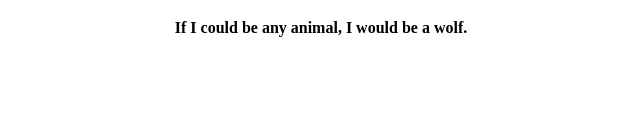
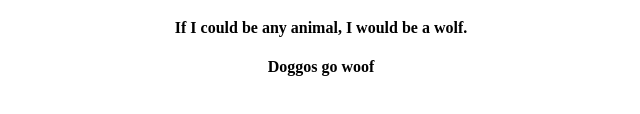
Before and after one commit to migscast/My-Profile, a plain HTML site: page index.html in a window 1280 px wide. Shown: the part 290-404 px from the top of the page, without its empty margins (319-959 px from the left). Drawn offline with Linux system fonts and the light colour scheme.

Commit message:
adding new line

```diff
--- a/index.html
+++ b/index.html
@@ -15,6 +15,7 @@
 					<h4>My favorite color is green.</h4>
 					<h4>My favorite food is sinigang.</h4>
 					<h4>If I could be any animal, I would be a wolf.</h4>
+                    <h4>Doggos go woof</h4>
 			</div>
 		  </body>
 		</html>
```
